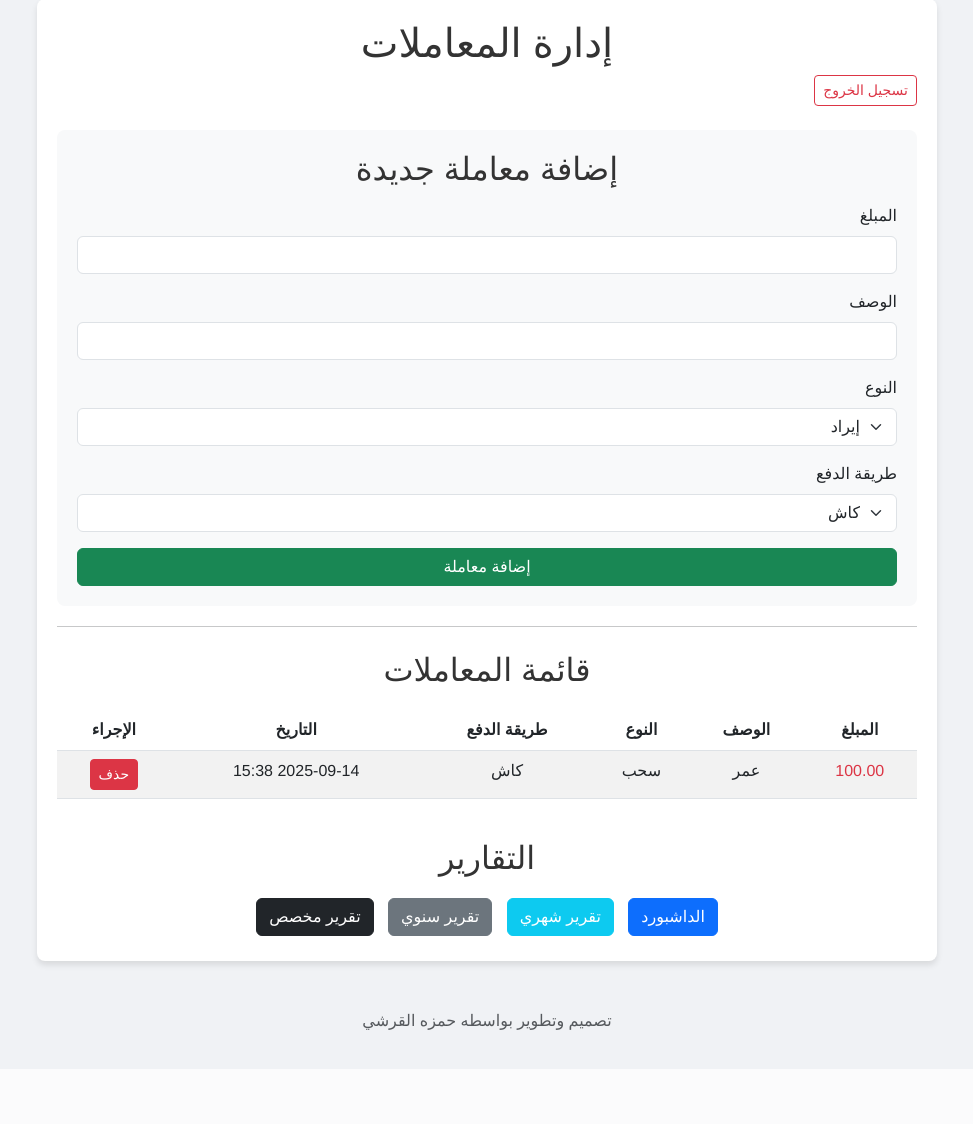
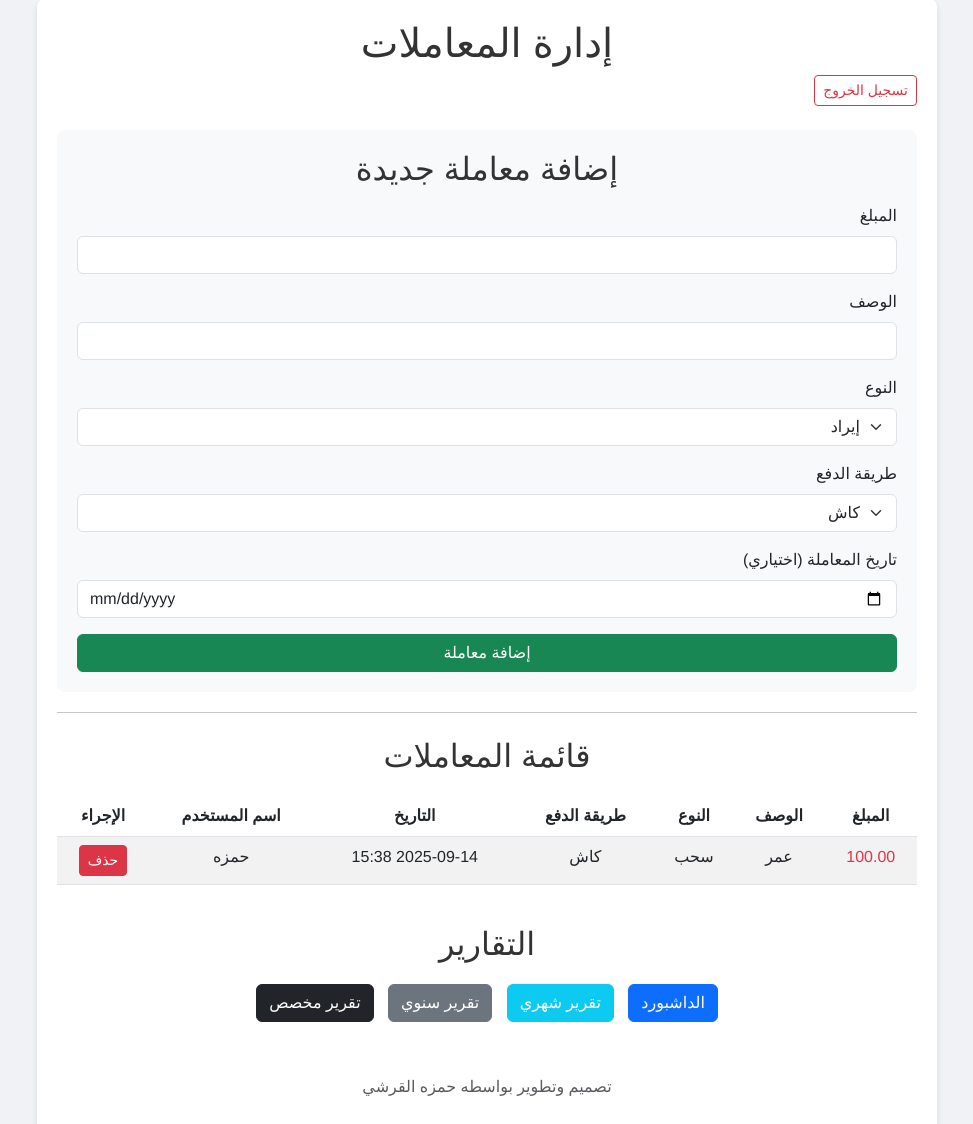
Before and after one commit to ledr11211-source/drip-in-dip, a Flask app: page / in a window 1280 px wide. Shown: the part 45-1169 px from the top of the page, without its empty margins (153-1126 px from the left). Before the commit the page ends 1075 px from the top, so only its background shows below. Run offline with Flask 3, Linux system fonts and the light colour scheme; a user stored in the database is signed in.

Commit message:
Updated app.py and index.html with new features

```diff
--- a/app.py
+++ b/app.py
@@ -91,12 +91,21 @@ def add_transaction():
             trans_type = request.form['type']
             payment_method = request.form['payment_method']
 
+            # --- هذا هو الكود الجديد للتعامل مع التاريخ ---
+            date_str = request.form.get('date_added')
+            if date_str:
+                transaction_date = datetime.strptime(date_str, '%Y-%m-%d')
+            else:
+                transaction_date = datetime.now()
+            # -----------------------------------------------
+
             new_transaction = Transaction(
                 amount=amount,
                 description=description,
                 type=trans_type,
                 payment_method=payment_method,
-                owner=current_user
+                owner=current_user,
+                date_added=transaction_date  # إضافة التاريخ إلى المعاملة
             )
 
             db.session.add(new_transaction)
@@ -144,7 +153,6 @@ def monthly_report():
 
     report_df = pd.DataFrame(report_data, columns=['الشهر', 'إيرادات الكاش', 'إيرادات الشبكة', 'مصروفات الكاش', 'مصروفات الشبكة', 'سحبيات الكاش', 'سحبيات الشبكة'])
 
-    # إضافة قائمة المعاملات التفصيلية
     transactions_list = [t.__dict__ for t in transactions]
     return render_template('monthly_report.html', report=report_df.to_dict('records'), transactions_list=transactions_list)
 
@@ -173,7 +181,6 @@ def yearly_report():
 
     report_df = pd.DataFrame(report_data, columns=['السنة', 'إيرادات الكاش', 'إيرادات الشبكة', 'مصروفات الكاش', 'مصروفات الشبكة', 'سحبيات الكاش', 'سحبيات الشبكة'])
 
-    # إضافة قائمة المعاملات التفصيلية
     transactions_list = [t.__dict__ for t in transactions]
     return render_template('yearly_report.html', report=report_df.to_dict('records'), transactions_list=transactions_list)
 
@@ -215,7 +222,6 @@ def custom_report():
                     'card_withdrawals': card_withdrawals,
                 }
 
-                # إضافة قائمة المعاملات التفصيلية المفلترة
                 transactions_list = filtered_df.to_dict('records')
 
         except (ValueError, KeyError) as e:
@@ -229,12 +235,10 @@ def custom_report():
 def dashboard():
     transactions = get_transactions()
 
-    # حساب ملخص البيانات
     total_income = sum(t.amount for t in transactions if t.type == 'إيراد')
     total_expenses = sum(t.amount for t in transactions if t.type == 'مصروف' or t.type == 'سحب')
     net_balance = total_income - total_expenses
 
-    # إعداد البيانات للرسم البياني الشهري
     df = pd.DataFrame([t.__dict__ for t in transactions])
     if not df.empty:
         df['date_added'] = pd.to_datetime(df['date_added'])
@@ -255,7 +259,6 @@ def dashboard():
     else:
         monthly_data = {'labels': [], 'income': [], 'expenses': []}
 
-    # إعداد البيانات للرسم البياني الدائري للمصروفات
     expenses = df[df['type'].isin(['مصروف', 'سحب'])].copy()
     if not expenses.empty:
         expenses_data = expenses.groupby('description')['amount'].sum().nlargest(10).to_dict()
@@ -273,7 +276,6 @@ def dashboard():
         monthly_data=monthly_data,
         expenses_data=expenses_data_for_chart
     )
-
 
 @app.route('/export/<report_type>')
 @login_required
--- a/templates/index.html
+++ b/templates/index.html
@@ -64,6 +64,12 @@
                         <option value="شبكة">شبكة</option>
                     </select>
                 </div>
+
+                <div class="mb-3">
+                    <label for="date_added" class="form-label">تاريخ المعاملة (اختياري)</label>
+                    <input type="date" class="form-control" id="date_added" name="date_added">
+                </div>
+
                 <button type="submit" class="btn btn-success w-100">إضافة معاملة</button>
             </form>
         </div>
@@ -80,6 +86,7 @@
                         <th>النوع</th>
                         <th>طريقة الدفع</th>
                         <th>التاريخ</th>
+                        <th>اسم المستخدم</th>
                         <th>الإجراء</th>
                     </tr>
                 </thead>
@@ -91,6 +98,7 @@
                         <td>{{ transaction.type }}</td>
                         <td>{{ transaction.payment_method }}</td>
                         <td>{{ transaction.date_added.strftime('%Y-%m-%d %H:%M') }}</td>
+                        <td>{{ transaction.owner.username }}</td>
                         <td>
                             <a href="{{ url_for('delete_transaction', transaction_id=transaction.id) }}" class="btn btn-sm btn-danger" onclick="return confirm('هل أنت متأكد من حذف هذه المعاملة؟');">حذف</a>
                         </td>
@@ -107,9 +115,10 @@
             <a href="{{ url_for('yearly_report') }}" class="btn btn-secondary">تقرير سنوي</a>
             <a href="{{ url_for('custom_report') }}" class="btn btn-dark">تقرير مخصص</a>
         </div>
+
+        <p class="text-center mt-5 mb-3 text-muted">تصميم وتطوير بواسطه حمزه القرشي</p>
     </div>
 
     <script src="https://cdn.jsdelivr.net/npm/bootstrap@5.3.0/dist/js/bootstrap.bundle.min.js"></script>
-<p class="text-center mt-5 mb-3 text-muted">تصميم وتطوير بواسطه حمزه القرشي</p>
 </body>
 </html>
```
